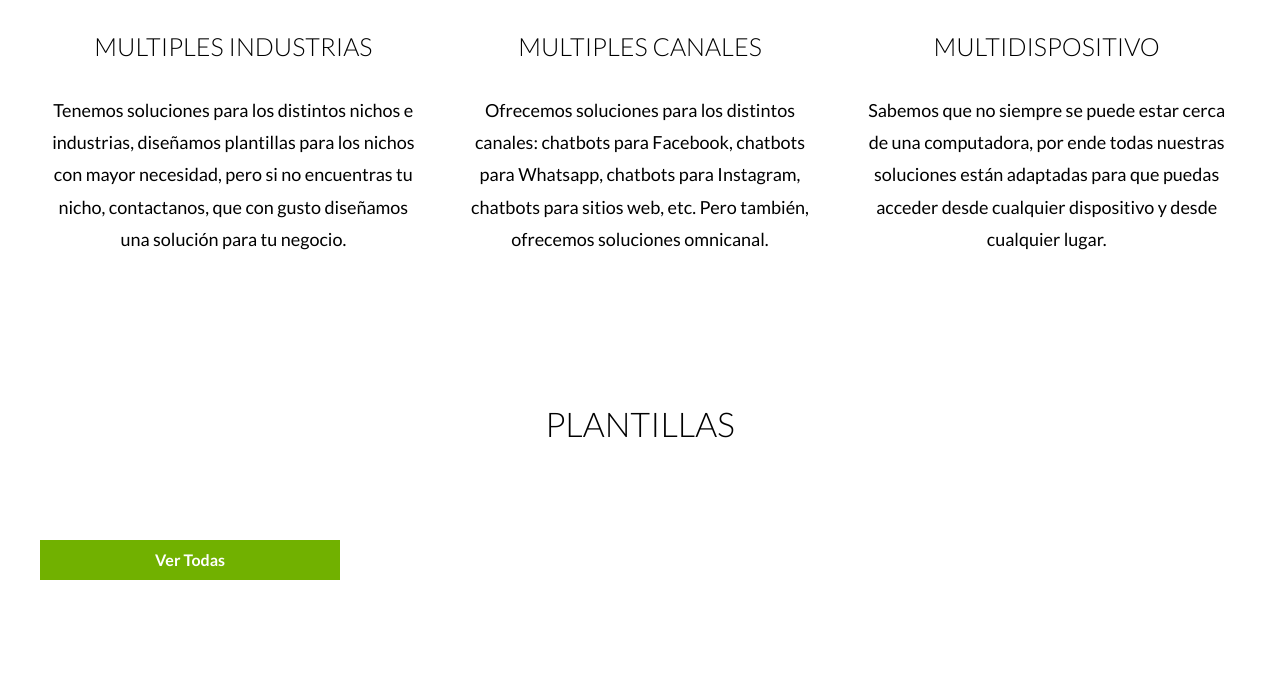
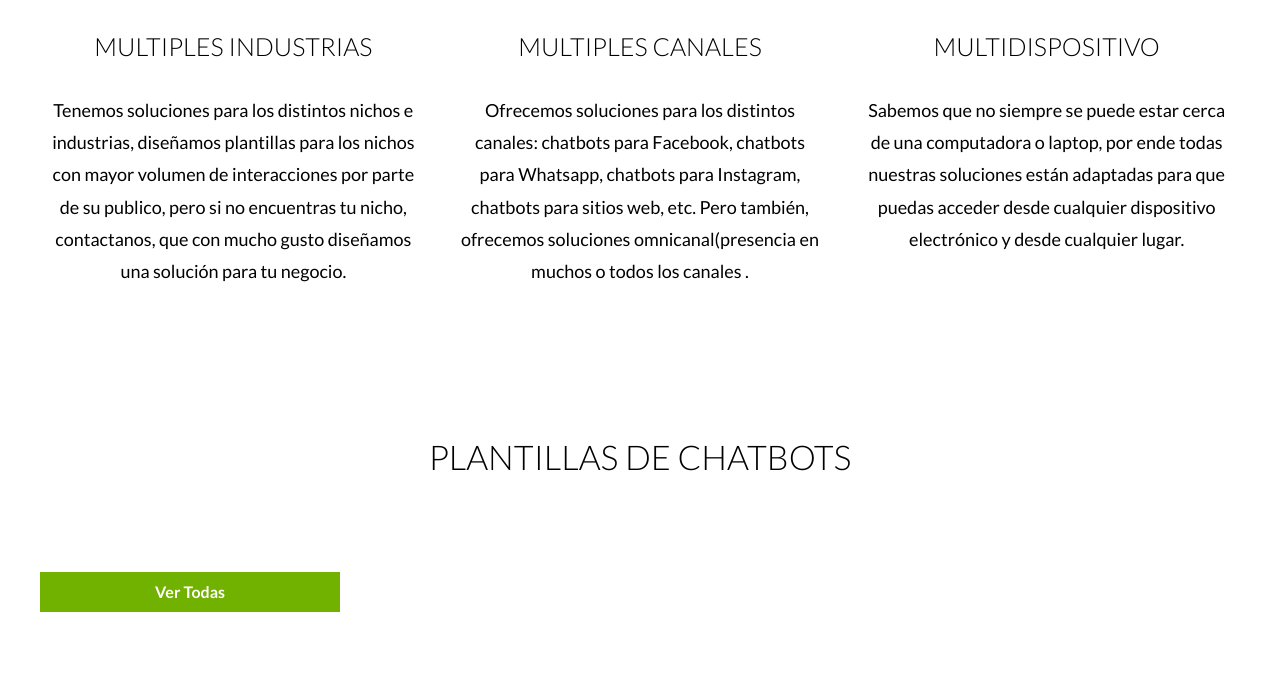
Before and after one commit to juanirco/inbotscr, a PHP site: page / in a window 1280 px wide. Shown: the part 1820-2497 px from the top of the page. Run offline with PHP 8.4, Linux system fonts and the light colour scheme; data that the repository does not hold is empty; some libraries are stand-ins or nearby versions.

Commit message:
Inbotscr Fixed

```diff
--- a/controllers/PaginasController.php
+++ b/controllers/PaginasController.php
@@ -84,13 +84,13 @@ class PaginasController  {
                 $mail->Host       = 'smtp.ionos.com';                     //Set the SMTP server to send through
                 $mail->SMTPAuth   = true;                                   //Enable SMTP authentication
                 $mail->Username   = 'info@inbotscr.com';                     //SMTP username
-                $mail->Password   = 'Jygf0816.';                               //SMTP password
+                $mail->Password   = 'Jygf08162';                               //SMTP password
                 $mail->SMTPSecure = 'tls';            //Enable implicit TLS encryption
                 $mail->Port       = 587;                                    //TCP port to connect to; use 587 if you have set `SMTPSecure = PHPMailer::ENCRYPTION_STARTTLS`
 
                 //Recipients
                 $mail->setFrom('info@inbotscr.com', 'Inbotscr');
-                $mail->addAddress($this->email);     //Add a recipient
+                $mail->addAddress('info@inbotscr.com');     //Add a recipient
                 $mail->Subject = 'Nuevo mensaje desde la página';
 
                 //Content
--- a/views/layout.php
+++ b/views/layout.php
@@ -12,7 +12,10 @@ $auth = $_SESSION['login'] ?? false;
     <meta charset="UTF-8">
     <meta http-equiv="X-UA-Compatible" content="IE=edge">
     <meta name="viewport" content="width=device-width, initial-scale=1.0">
-    <title>Inbotscr</title>
+    <meta name="description" content="En Inbotscr, ofrecemos soluciones de chatbots y chatmarketing para empresas en Costa Rica y en todo el mundo. Nuestros expertos en inteligencia artificial y marketing digital diseñan y desarrollan chatbots personalizados para mejorar la experiencia del usuario y aumentar la eficiencia empresarial. ¡Contáctanos hoy para llevar tu negocio al siguiente nivel con nuestras soluciones de chatbot y chatmarketing! #Inbotscr #Chatbots #CostaRica">
+    <title>Inbotscr | Expertos en Chatbots y Chatmarketing</title>
+    <link rel="icon" href="/favicon.ico" type="image/x-icon" />
+    <link rel="shortcut icon" href="/favicon.ico" type="image/x-icon" />
     <link rel="stylesheet" href="../build/css/app.css">
 </head>
 <body>
--- a/views/paginas/home.php
+++ b/views/paginas/home.php
@@ -10,7 +10,7 @@
 </section>
 
 <section class="seccion contenedor homeTitles">
-    <h2>Plantillas</h2>
+    <h2>Plantillas de Chatbots</h2>
     <?php
     $demosPorPagina = 3;
     include 'logicaPaginador.php';
--- a/views/paginas/iconos.php
+++ b/views/paginas/iconos.php
@@ -18,16 +18,16 @@
     <div class="icono">
         <img src="build/img/icMultiIndustD.svg" alt="icono industrias" loading="lazy">
         <h3>Multiples Industrias</h3>
-        <p>Tenemos soluciones para los distintos nichos e industrias, diseñamos plantillas para los nichos con mayor necesidad, pero si no encuentras tu nicho, contactanos, que con gusto diseñamos una solución para tu negocio.</p>
+        <p>Tenemos soluciones para los distintos nichos e industrias, diseñamos plantillas para los nichos con mayor volumen de interacciones por parte de su publico, pero si no encuentras tu nicho, contactanos, que con mucho gusto diseñamos una solución para tu negocio.</p>
     </div>
     <div class="icono">
         <img src="build/img/icMultiCanalD.svg" alt="icono canales" loading="lazy">
         <h3>Multiples Canales</h3>
-        <p>Ofrecemos soluciones para los distintos canales: chatbots para Facebook, chatbots para Whatsapp, chatbots para Instagram, chatbots para sitios web, etc. Pero también, ofrecemos soluciones omnicanal.</p>
+        <p>Ofrecemos soluciones para los distintos canales: chatbots para Facebook, chatbots para Whatsapp, chatbots para Instagram, chatbots para sitios web, etc. Pero también, ofrecemos soluciones omnicanal(presencia en muchos o todos los canales .</p>
     </div>
     <div class="icono">
         <img src="build/img/icDispositivoD.svg" alt="icono multidispositivo" loading="lazy">
         <h3>Multidispositivo</h3>
-        <p>Sabemos que no siempre se puede estar cerca de una computadora, por ende todas nuestras soluciones están adaptadas para que puedas acceder desde cualquier dispositivo y desde cualquier lugar.</p>
+        <p>Sabemos que no siempre se puede estar cerca de una computadora o laptop, por ende todas nuestras soluciones están adaptadas para que puedas acceder desde cualquier dispositivo electrónico y desde cualquier lugar.</p>
     </div>
 </div>
```
Also changed, not shown: favicon.ico (added), favicon.png (added).
